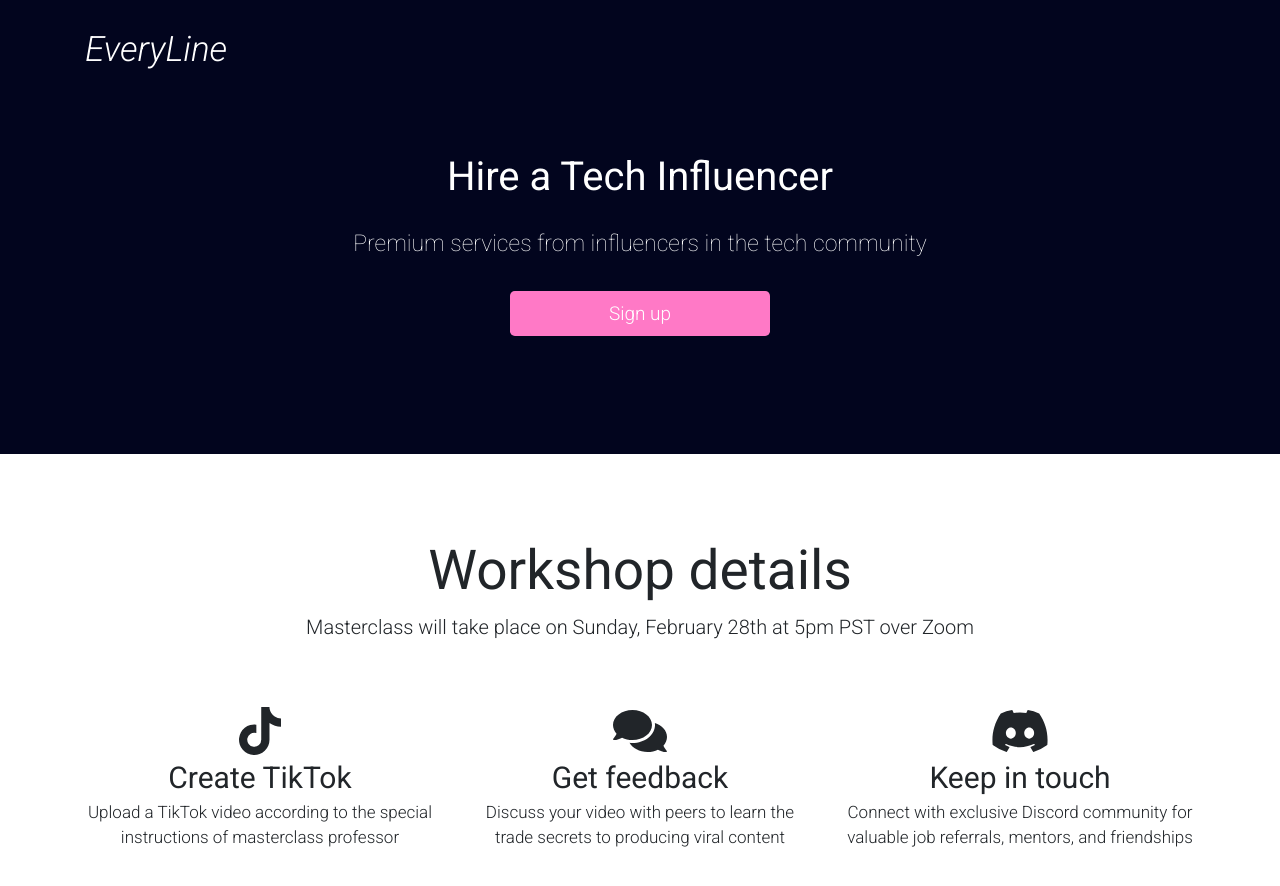
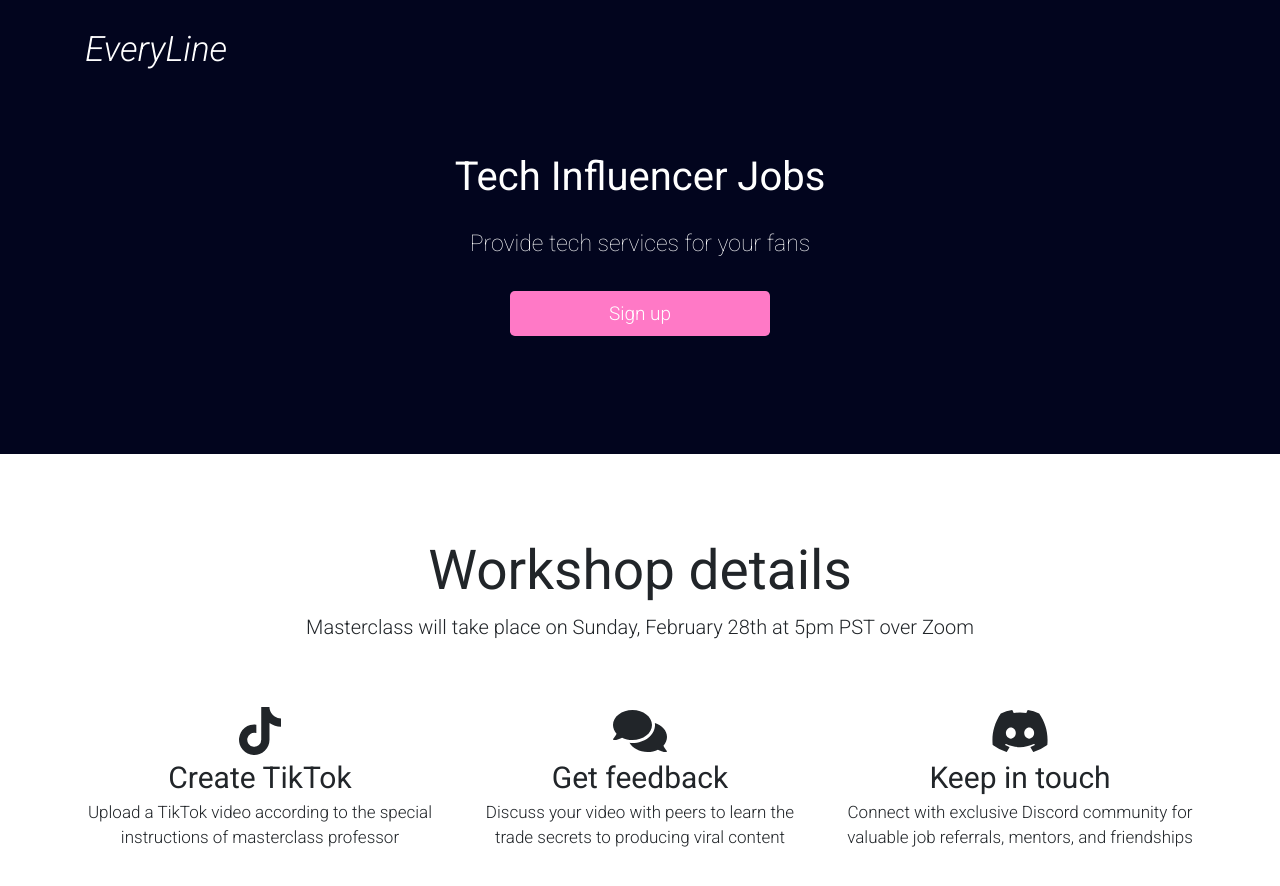
Before and after one commit to andrewroblesdev/EveryLine, a Next.js app: page / in a window 1280 px wide. Shown: the top 886 px of the page. Built offline with nearby package versions, Linux system fonts and the light colour scheme.

Commit message:
Update value proposition

```diff
--- a/components/landing/landing.js
+++ b/components/landing/landing.js
@@ -15,10 +15,10 @@
                     <a>EveryLine</a>
                 </div>
                     <div className={`${ styles.description }`}>
-                      Hire a Tech Influencer
+                      Tech Influencer Jobs
                     </div>
                     <div className={`${ styles.text }`}>
-                      Premium services from influencers in the tech community
+                      Provide tech services for your fans
                     </div>
                     <div className="text-center">
                       <Link href="https://launchpass.com/everyline/tech-tok-masterclass">
```
